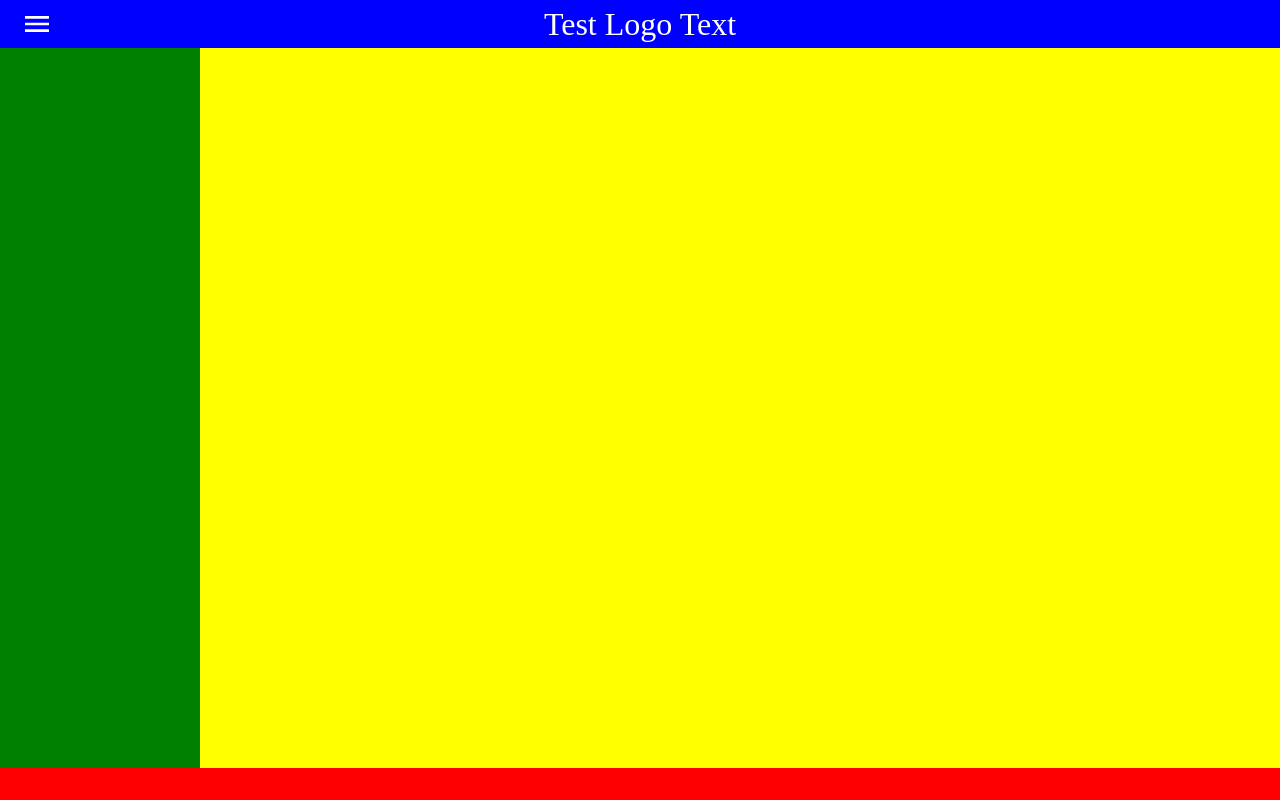
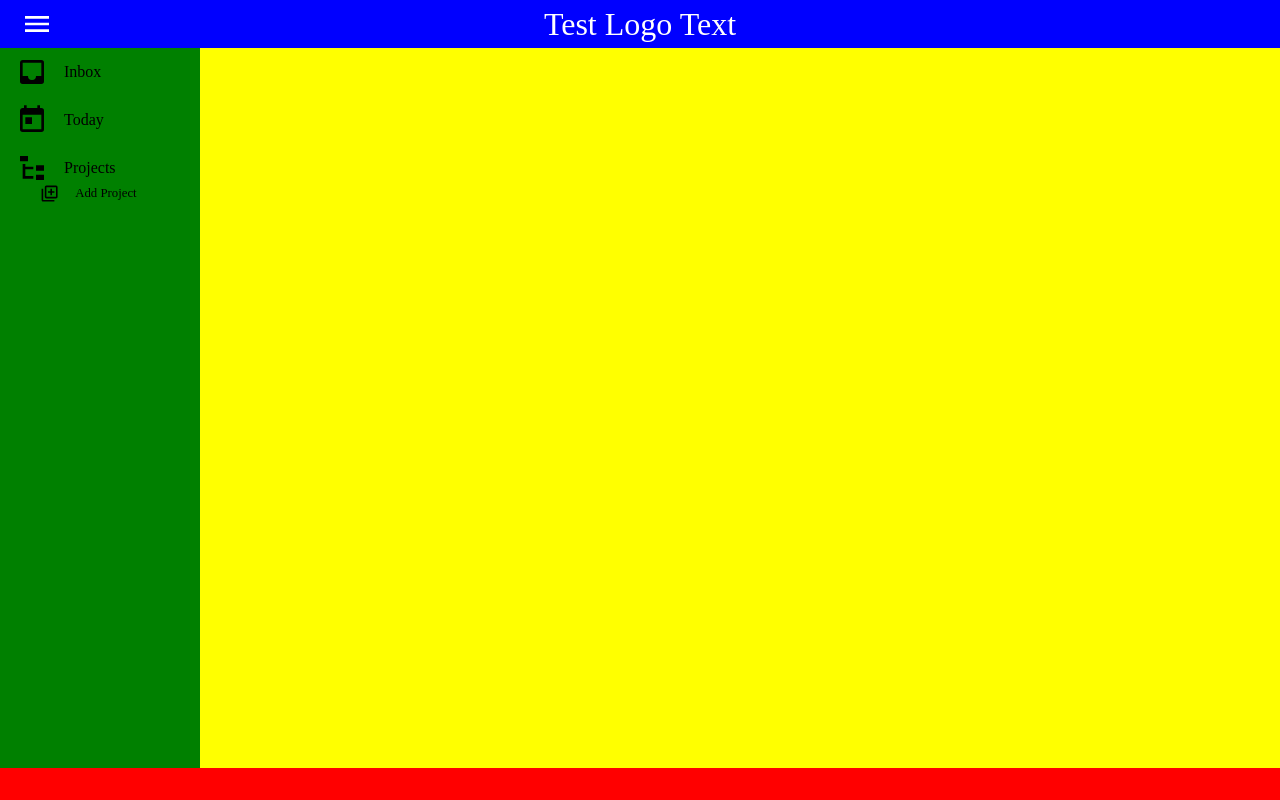
Before and after one commit to CoreyAI/todo-list, a website built with webpack: page dist/index.html in a window 1280 px wide. Built offline with nearby package versions, Linux system fonts and the light colour scheme.

Commit message:
Created nav choices layout

```diff
--- a/src/UI.js
+++ b/src/UI.js
@@ -37,6 +37,7 @@ const ui = (() =>{
   const start = () => {
     setInnerHTML(header, headerMenuIcon());
     setInnerHTML(header, headerLogo());
+    setInnerHTML(nav, navChoices());
   }
 
   const menuToggle = () => {
@@ -49,6 +50,37 @@ const ui = (() =>{
     }
   }
 
+  const navChoices = () => {
+    const e = `
+      <div class="nav-main-choices" id="nav-inbox">
+        <svg xmlns="http://www.w3.org/2000/svg" viewBox="0 0 24 24" class="nav-icons">
+          <path fill="#000000" d="M19,15H15A3,3 0 0,1 12,18A3,3 0 0,1 9,15H5V5H19M19,3H5C3.89,3 3,3.9 3,5V19A2,2 0 0,0 5,21H19A2,2 0 0,0 21,19V5A2,2 0 0,0 19,3Z" />
+        </svg>
+        <div class="nav-label">Inbox</div>
+      </div>
+      <div class="nav-main-choices" id="nav-today">
+        <svg xmlns="http://www.w3.org/2000/svg" viewBox="0 0 24 24" class="nav-icons">
+          <path fill="#000000" d="M7,10H12V15H7M19,19H5V8H19M19,3H18V1H16V3H8V1H6V3H5C3.89,3 3,3.9 3,5V19A2,2 0 0,0 5,21H19A2,2 0 0,0 21,19V5A2,2 0 0,0 19,3Z" />
+        </svg>
+        <div class="nav-label">Today</div>
+      </div>
+      <div class="nav-main-choices" id="nav-projects">
+        <svg xmlns="http://www.w3.org/2000/svg" viewBox="0 0 24 24" class="nav-icons">
+          <path fill="#000000" d="M3,3H9V7H3V3M15,10H21V14H15V10M15,17H21V21H15V17M13,13H7V18H13V20H7L5,20V9H7V11H13V13Z" />
+        </svg>
+        <div class="nav-label">Projects</div>
+      </div>
+      <div class="nav-projects" id="nav-added-projects"></div>
+      <div class="nav-projects" id="nav-add-projects">
+        <svg xmlns="http://www.w3.org/2000/svg" viewBox="0 0 24 24" id="nav-projects-icon">
+          <path fill="#000000" d="M18 11H15V14H13V11H10V9H13V6H15V9H18M20 4V16H8V4H20M20 2H8C6.9 2 6 2.9 6 4V16C6 17.11 6.9 18 8 18H20C21.11 18 22 17.11 22 16V4C22 2.9 21.11 2 20 2M4 6H2V20C2 21.11 2.9 22 4 22H18V20H4V6Z" />
+        </svg>
+        <div class="nav-label">Add Project</div>
+      </div>
+    `
+    return e;
+  }
+
   return {start, menuToggle};
 
 })();
--- a/src/style.css
+++ b/src/style.css
@@ -28,6 +28,8 @@
 #nav {
   grid-area: nav;
   background-color: green;
+  display: flex;
+  flex-direction: column;
 }
 
 #nav.hidden {
@@ -71,3 +73,37 @@
   color: white;
   font-size: 2rem;
 }
+
+#nav>div {
+  display: flex;
+  align-items: center;
+  gap: 1rem;
+}
+
+.nav-main-choices {
+  margin: 0.5rem 1rem;
+}
+
+.nav-icons {
+  height: 2rem
+}
+
+#nav>#nav-projects {
+  margin-bottom: 0rem;
+}
+
+#nav>#nav-add-projects {
+  margin-top: 0rem;
+}
+
+.nav-projects {
+  margin-left: 2.5rem;
+}
+
+#nav>#nav-add-projects>* {
+font-size: 0.8rem;
+}
+
+#nav-projects-icon {
+  height: 1.2rem;
+}
```
